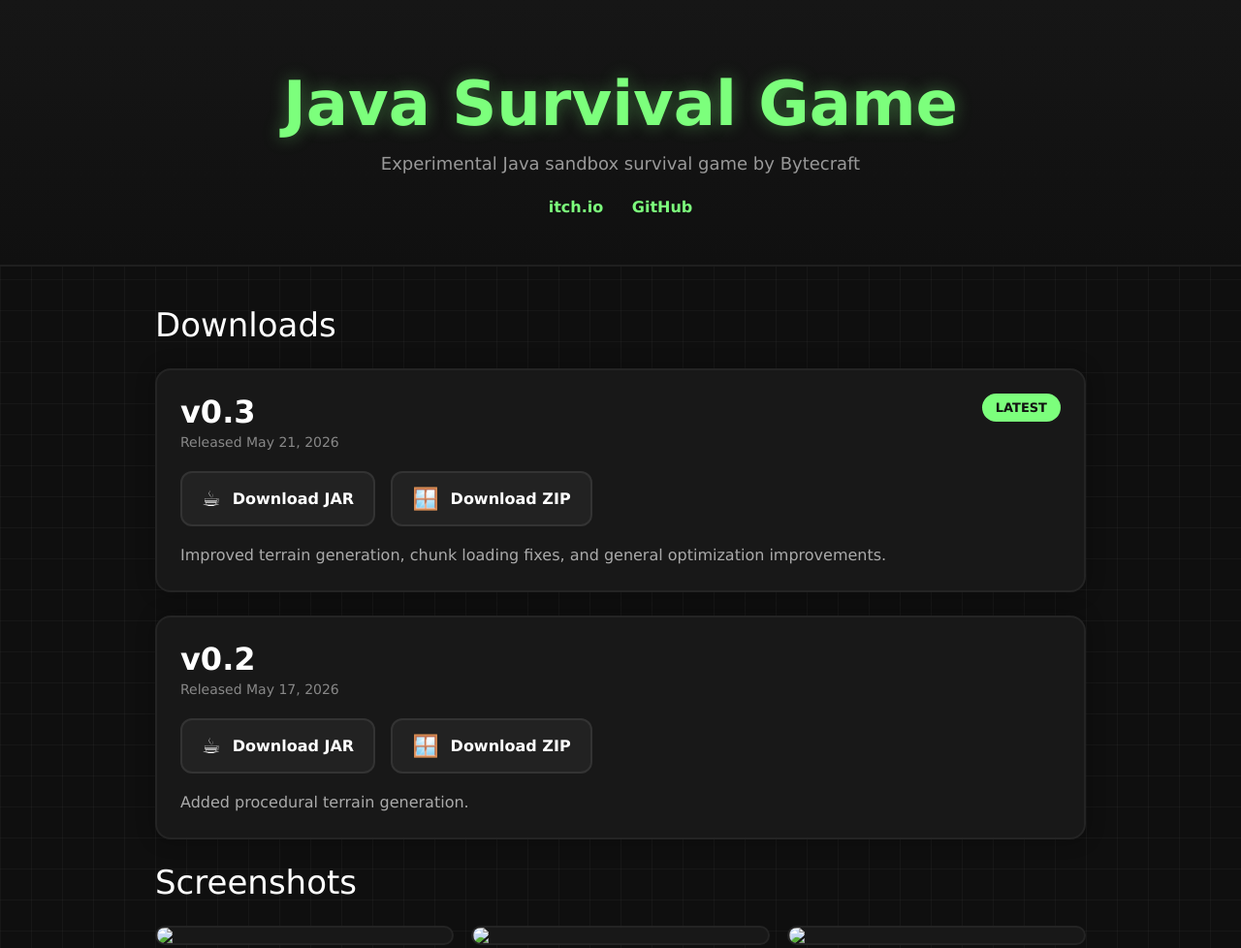
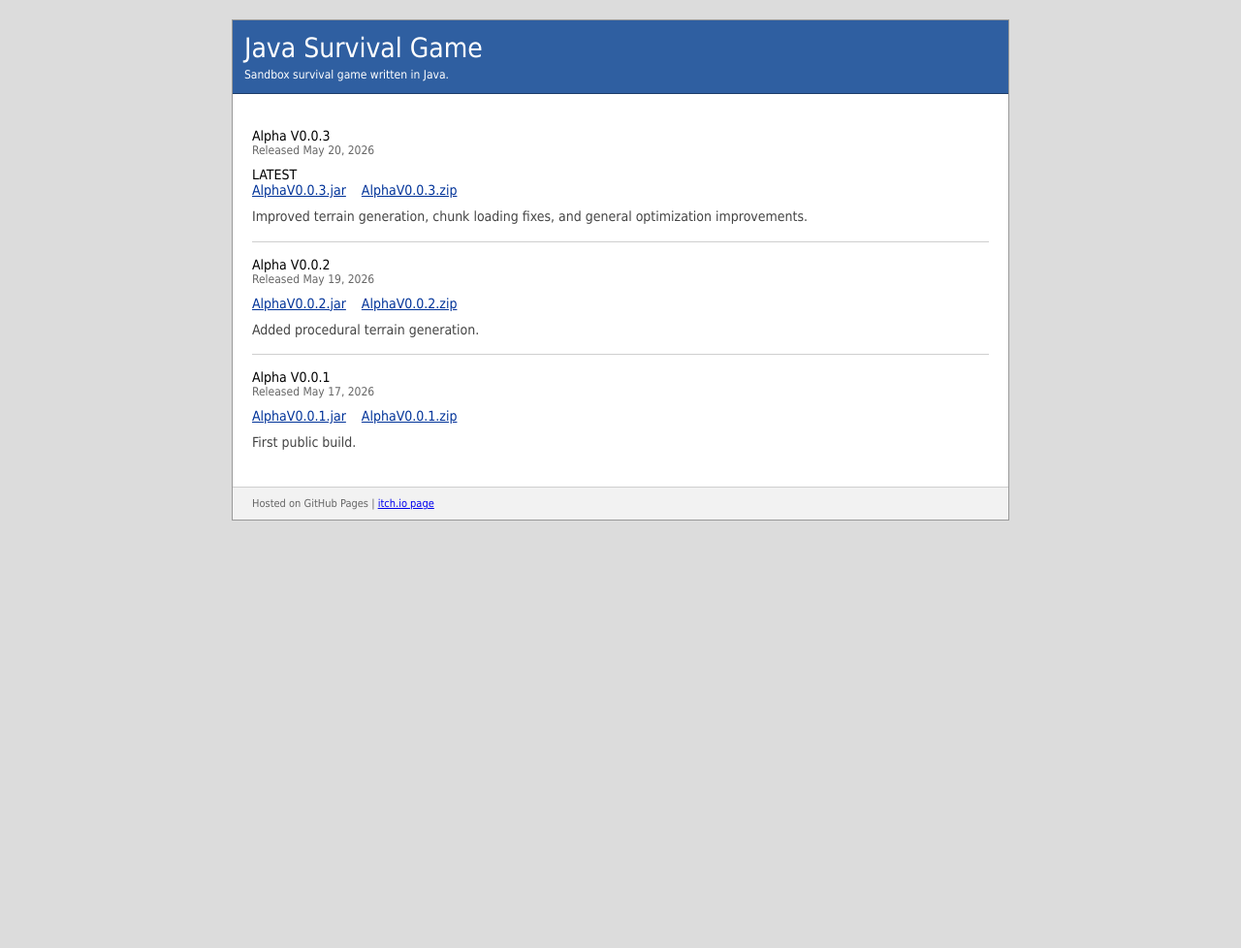
Before and after one commit to wpallender/Survival-Game-Versions, a plain HTML site: page index.html in a window 1280 px wide. Shown: the top 978 px of the page at 97% size. After the commit the page ends 800 px from the top, so only its background shows below. Drawn offline with Linux system fonts and the light colour scheme.

Commit message:
Refactor index.html for improved layout and styles
Updated HTML structure and styles for the Java Survival Game page, including new version information and improved layout.

```diff
--- a/index.html
+++ b/index.html
@@ -2,179 +2,90 @@
 <html lang="en">
 <head>
 <meta charset="UTF-8">
-<meta name="viewport" content="width=device-width, initial-scale=1.0">
-
-<title>Java Survival Game</title>
+<title>Java Survival Game Downloads</title>
 
 <style>
 
-*{
-    box-sizing:border-box;
+body{
+    background:#dcdcdc;
+    color:#000;
+    font-family:Tahoma, Arial, sans-serif;
+    font-size:14px;
+    margin:0;
 }
 
-body{
-    margin:0;
-    font-family:Verdana, Geneva, Tahoma, sans-serif;
-    background:#0f0f0f;
-    color:white;
-    background-image:
-    linear-gradient(rgba(255,255,255,0.03) 1px, transparent 1px),
-    linear-gradient(90deg, rgba(255,255,255,0.03) 1px, transparent 1px);
-    background-size:32px 32px;
+#page{
+    width:800px;
+    margin:20px auto;
+    background:white;
+    border:1px solid #999;
 }
 
-.header{
-    padding:70px 20px 50px;
-    text-align:center;
-    border-bottom:2px solid #1f1f1f;
-    background:linear-gradient(to bottom,#161616,#101010);
+#header{
+    background:#2f5fa1;
+    color:white;
+    padding:12px;
+    border-bottom:1px solid #1d3d69;
 }
 
-.header h1{
+#header h1{
     margin:0;
-    font-size:64px;
-    color:#7CFF7C;
-    text-shadow:0 0 18px rgba(124,255,124,0.35);
+    font-size:28px;
+    font-weight:normal;
 }
 
-.subtitle{
-    margin-top:14px;
-    color:#999;
-    font-size:18px;
+#header p{
+    margin:4px 0 0 0;
+    font-size:12px;
 }
 
-.links{
-    margin-top:25px;
-}
-
-.links a{
-    color:#7CFF7C;
-    text-decoration:none;
-    margin:0 12px;
-    font-weight:bold;
-    transition:.2s;
-}
-
-.links a:hover{
-    text-shadow:0 0 10px #7CFF7C;
-}
-
-.container{
-    max-width:1000px;
-    margin:auto;
-    padding:40px 20px;
-}
-
-.section-title{
-    font-size:34px;
-    margin-bottom:25px;
-    color:#fff;
+#content{
+    padding:20px;
 }
 
 .version{
-    background:#181818;
-    border:2px solid #242424;
-    border-radius:16px;
-    padding:24px;
-    margin-bottom:24px;
-    transition:.2s;
-    box-shadow:0 0 20px rgba(0,0,0,0.3);
+    border-bottom:1px solid #cfcfcf;
+    padding:15px 0;
 }
 
-.version:hover{
-    border-color:#7CFF7C;
-    transform:translateY(-2px);
+.version:last-child{
+    border-bottom:none;
 }
 
-.version-top{
-    display:flex;
-    justify-content:space-between;
-    align-items:flex-start;
-    flex-wrap:wrap;
-    gap:10px;
-}
-
-.version-name{
-    font-size:32px;
-    font-weight:bold;
+.version-title{
+    font-size:22px;
+    margin-bottom:3px;
 }
 
 .release-date{
-    color:#888;
-    margin-top:4px;
-    font-size:14px;
+    color:#666;
+    font-size:12px;
+    margin-bottom:10px;
 }
 
-.latest{
-    background:#7CFF7C;
-    color:#111;
-    padding:7px 14px;
-    border-radius:999px;
-    font-size:13px;
-    font-weight:bold;
+.downloads a{
+    display:inline-block;
+    margin-right:12px;
+    color:#003399;
+    text-decoration:underline;
 }
 
-.downloads{
-    margin-top:22px;
-    display:flex;
-    gap:16px;
-    flex-wrap:wrap;
-}
-
-.download{
-    background:#222;
-    border:2px solid #333;
-    color:white;
-    text-decoration:none;
-    padding:14px 20px;
-    border-radius:12px;
-    display:flex;
-    align-items:center;
-    gap:12px;
-    transition:.2s;
-    font-weight:bold;
-}
-
-.download:hover{
-    background:#1d291d;
-    border-color:#7CFF7C;
-}
-
-.icon{
-    font-size:22px;
+.downloads a:hover{
+    color:#cc0000;
 }
 
 .notes{
-    margin-top:18px;
-    color:#aaa;
-    line-height:1.5;
+    margin-top:10px;
+    color:#444;
+    line-height:1.4;
 }
 
-.screenshots{
-    display:grid;
-    grid-template-columns:repeat(auto-fit,minmax(280px,1fr));
-    gap:18px;
-    margin-top:25px;
-}
-
-.screenshot{
-    background:#181818;
-    border:2px solid #242424;
-    border-radius:14px;
-    overflow:hidden;
-}
-
-.screenshot img{
-    width:100%;
-    display:block;
-}
-
-.footer{
-    text-align:center;
+#footer{
+    border-top:1px solid #cfcfcf;
+    padding:10px 20px;
+    font-size:11px;
     color:#666;
-    padding:50px 20px;
-    border-top:2px solid #1a1a1a;
-    margin-top:60px;
+    background:#f2f2f2;
 }
 
 </style>
@@ -182,30 +93,19 @@ body{
 
 <body>
 
-<div class="header">
+<div id="page">
+
+    <div id="header">
 
         <h1>Java Survival Game</h1>
 
-    <div class="subtitle">
-        Experimental Java sandbox survival game by Bytecraft
-    </div>
-
-    <div class="links">
-        <a href="https://w-java-games.itch.io/java-survival-game" target="_blank">
-            itch.io
-        </a>
-
-        <a href="https://github.com/" target="_blank">
-            GitHub
-        </a>
-    </div>
+        <p>
+            Sandbox survival game written in Java.
+        </p>
 
     </div>
 
-<div class="container">
-
-    <div class="section-title">Downloads</div>
-
+    <div id="content">
 
         <!-- NEWEST VERSION -->
 <div class="version">
@@ -213,8 +113,8 @@ body{
     <div class="version-top">
 
         <div>
-                <div class="version-name">v0.3</div>
-                <div class="release-date">Released May 21, 2026</div>
+            <div class="version-name">Alpha V0.0.3</div>
+            <div class="release-date">Released May 20, 2026</div>
         </div>
 
         <div class="latest">LATEST</div>
@@ -224,21 +124,19 @@ body{
     <div class="downloads">
 
         <a class="download"
-            href="downloads/JavaSurvivalGame_v0.3.jar"
+        href="downloads/AlphaV0.0.3.jar"
         download>
 
-                <div class="icon">☕</div>
-                Download JAR
+            AlphaV0.0.3.jar
 
         </a>
 
 
         <a class="download"
-            href="downloads/JavaSurvivalGame_v0.3.zip"
+        href="downloads/AlphaV0.0.3.zip"
         download>
 
-                <div class="icon">🪟</div>
-                Download ZIP
+            AlphaV0.0.3.zip
 
         </a>
 
@@ -259,8 +157,8 @@ body{
     <div class="version-top">
 
         <div>
-                <div class="version-name">v0.2</div>
-                <div class="release-date">Released May 17, 2026</div>
+            <div class="version-name">Alpha V0.0.2</div>
+            <div class="release-date">Released May 19, 2026</div>
         </div>
 
     </div>
@@ -268,21 +166,19 @@ body{
     <div class="downloads">
 
         <a class="download"
-            href="downloads/JavaSurvivalGame_v0.2.jar"
+        href="downloads/AlphaV0.0.2.jar"
         download>
 
-                <div class="icon">☕</div>
-                Download JAR
+            AlphaV0.0.2.jar
 
         </a>
 
 
         <a class="download"
-            href="downloads/JavaSurvivalGame_v0.2.zip"
+        href="downloads/AlphaV0.0.2.zip"
         download>
 
-                <div class="icon">🪟</div>
-                Download ZIP
+            AlphaV0.0.2.zip
 
         </a>
 
@@ -296,29 +192,55 @@ body{
 
 
 
-    <div class="section-title">Screenshots</div>
+<div class="version">
 
-    <div class="screenshots">
+    <div class="version-top">
 
-        <div class="screenshot">
-            <img src="images/screenshot1.png">
+        <div>
+            <div class="version-name">Alpha V0.0.1</div>
+            <div class="release-date">Released May 17, 2026</div>
         </div>
 
-        <div class="screenshot">
-            <img src="images/screenshot2.png">
     </div>
 
-        <div class="screenshot">
-            <img src="images/screenshot3.png">
+    <div class="downloads">
+
+        <a class="download"
+        href="downloads/AlphaV0.0.1.jar"
+        download>
+
+            AlphaV0.0.1.jar
+
+        </a>
+
+
+        <a class="download"
+        href="downloads/AlphaV0.0.1.zip"
+        download>
+
+            AlphaV0.0.1.zip
+
+        </a>
+
     </div>
+
+    <div class="notes">
+        First public build.
+    </div>
+
+</div>
+    </div>
+
+    <div id="footer">
+
+        Hosted on GitHub Pages |
+        <a href="https://w-java-games.itch.io/java-survival-game">
+            itch.io page
+        </a>
 
     </div>
 
 </div>
 
-<div class="footer">
-    Made with Java • Updated Frequently • Bytecraft
-</div>
-
 </body>
 </html>
```
Lines whose indentation alone changed are shown as unchanged.
